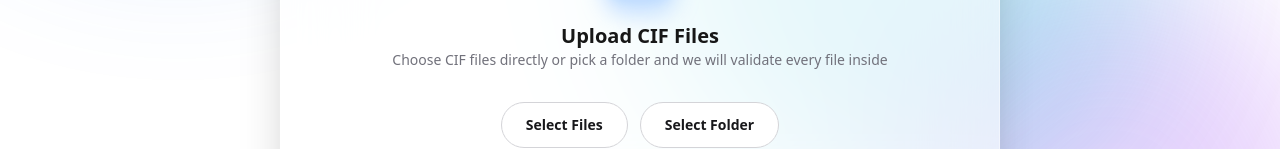
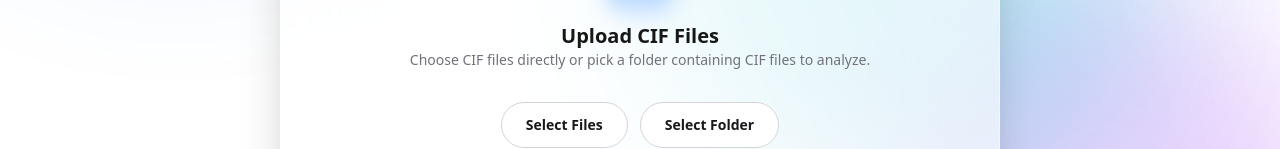
Before and after one commit to ColinYip23/fyp, a Next.js app in the folder app/: page / in a window 1280 px wide. Shown: the part 460-609 px from the top of the page. Built offline with nearby package versions, Linux system fonts and the light colour scheme.

Commit message:
ui change

```diff
--- a/app/app/components/UploadCard.tsx
+++ b/app/app/components/UploadCard.tsx
@@ -75,7 +75,7 @@ export function UploadCard({
         <p className="text-center text-sm text-zinc-500 dark:text-zinc-400">
           {hasFiles
             ? files.slice(0, 3).map((selectedFile) => selectedFile.name).join(', ')
-            : 'Choose CIF files directly or pick a folder and we will validate every file inside'}
+            : 'Choose CIF files directly or pick a folder containing CIF files to analyze.'}
         </p>
         {files.length > 3 && (
           <p className="mt-2 text-xs text-zinc-400 dark:text-zinc-500">
```
